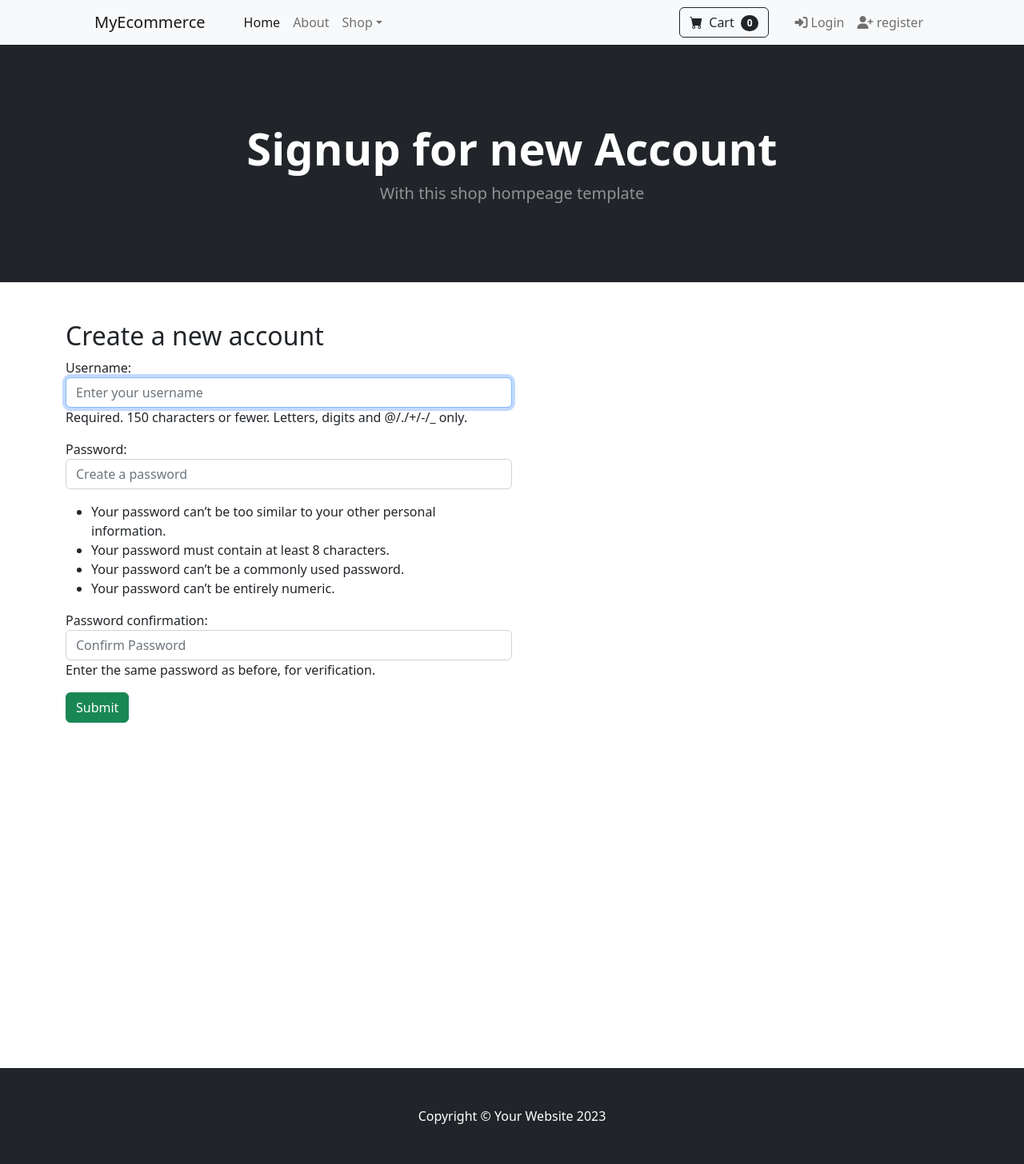
After one commit to roshankdk/Ecommerce, a Django app: page /register/ in a window 1280 px wide. The commit adds this page. Shown: the whole page at 80% size. Run offline with Django 5.2, Linux system fonts and the light colour scheme; some libraries are stand-ins or nearby versions.

Commit message:
Added signup.html & signup functionality

```diff
--- /dev/null
+++ b/store/forms.py
@@ -0,0 +1,17 @@
+from django.contrib.auth.forms import UserCreationForm
+from django.contrib.auth.models import User
+from django import forms
+
+class SignupForm(UserCreationForm):
+    # username = forms.CharField(widget=forms.TextInput(attrs={'placeholder':'Username'}))
+    # password1 = forms.CharField(widget=forms.PasswordInput(attrs={'placeholder':'Password'}))
+    # password2 = forms.CharField(widget=forms.PasswordInput(attrs={'placeholder':'Password'}))
+    class Meta:
+        model = User
+        fields = ['username', 'password1', 'password2']
+
+    def __init__(self, *args, **kwargs):
+        super().__init__(*args, **kwargs)
+        self.fields['username'].widget.attrs.update({'class':'form-control', 'placeholder':'Enter your username'})
+        self.fields['password1'].widget.attrs.update({'class':'form-control', 'placeholder':'Create a password'})
+        self.fields['password2'].widget.attrs.update({'class':'form-control', 'placeholder':'Confirm Password'})
--- a/store/urls.py
+++ b/store/urls.py
@@ -4,6 +4,7 @@ from . import views
 urlpatterns = [
     path('',views.home,name='home'),
     path('about/',views.about,name='about'),
+    path('register/',views.signup_user,name='signup'),
     path('login/',views.login_user,name='login'),
     path('logout',views.logout_user,name='logout'),
 ]
--- a/store/views.py
+++ b/store/views.py
@@ -1,7 +1,9 @@
+from collections import namedtuple
 from django.core.checks import messages
 from django.http import HttpResponse
 from django.shortcuts import redirect, render
 from django.contrib.auth import authenticate, login, logout
+from store.forms import SignupForm
 from store.models import Product
 from django.contrib import messages
 
@@ -13,6 +15,17 @@ def home(request):
 
 def about(request):
     return render(request,'about.html')
+
+def signup_user(request):
+    if request.method == "POST":
+        form = SignupForm(request.POST)
+        if form.is_valid():
+            form.save()
+            messages.success(request,('Signup Successful!!'))
+            return redirect('login')
+    else:
+        form = SignupForm()
+    return render(request,'signup.html',{'form':form})
 
 def login_user(request):
     if request.method == "POST":
--- a/templates/base.html
+++ b/templates/base.html
@@ -53,9 +53,11 @@
                 <div>
                     <ul class="navbar-nav me-auto mb-2 mb-lg-0 ms-lg-4">
                         {% if user.is_authenticated %}
-                        <li class="nav-item"><a class="nav-link" href="{% url 'logout' %}"><i class="fa-solid fa-user"></i> Logout</a></li>
+                        <li class="nav-item"><a class="nav-link" href="{% url 'home' %}"><i class="fa-solid fa-user"></i> Hi, {{user.username}}</a></li>
+                        <li class="nav-item"><a class="nav-link" href="{% url 'logout' %}"><i class="fa-solid fa-right-from-bracket"></i> Logout</a></li>
                         {% else %}
-                        <li class="nav-item"><a class="nav-link" href="{% url 'login' %}"><i class="fa-solid fa-user"></i> Login</a></li>
+                        <li class="nav-item"><a class="nav-link" href="{% url 'login' %}"><i class="fa-solid fa-right-to-bracket"></i> Login</a></li>
+                        <li class="nav-item"><a class="nav-link" href="{% url 'signup' %}"><i class="fa-solid fa-user-plus"></i> register</a></li>
                         {% endif %}
                     </ul>
                 </div>
--- /dev/null
+++ b/templates/signup.html
@@ -0,0 +1,31 @@
+{% extends 'base.html' %}
+{% block content %}
+<header class="bg-dark py-5">
+    <div class="container px-4 px-lg-5 my-5">
+        <div class="text-center text-white">
+            <h1 class="display-4 fw-bolder">Signup for new Account</h1>
+            <p class="lead fw-normal text-white-50 mb-0">With this shop hompeage template</p>
+        </div>
+    </div>
+</header>
+<br><br>
+
+<div class="flex-column container row-cols-2 d-flex justify-content-center">
+    <h2>Create a new account </h2>
+    <form action="{% url 'signup' %}" method="POST">
+        {% csrf_token %}
+        {{ form.as_p }}
+
+        <button type="submit" class="btn btn-success">Submit</button>
+    </form>
+</div>
+    <br><br>
+    <br><br>
+    <br><br>
+    <br><br>
+    <br><br>
+    <br><br>
+    <br><br>
+    <br><br>
+    <br><br>
+{% endblock content %}
```
